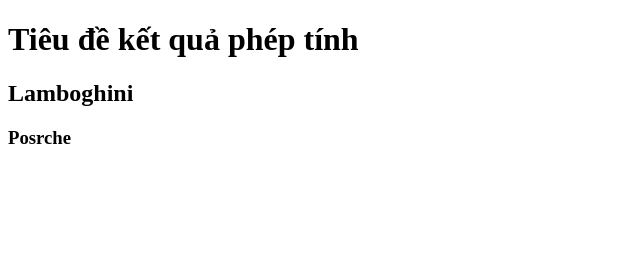
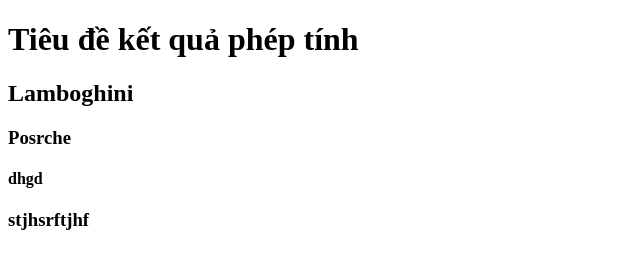
Before and after one commit to dangdondoc/duan6, a plain HTML site: page index.html in a window 1280 px wide. Shown: the whole page, without its empty margins (0-640 px from the left). Drawn offline with Linux system fonts and the light colour scheme.

Commit message:
1.sửa lần 2 index.html

```diff
--- a/index.html
+++ b/index.html
@@ -9,5 +9,7 @@
     <h1>Tiêu đề kết quả phép tính</h1>
     <h2>Lamboghini</h2>
     <h3>Posrche</h3>
+    <h4>dhgd</h4>
+    <h3>stjhsrftjhf</h3>
 </body>
 </html>
```
